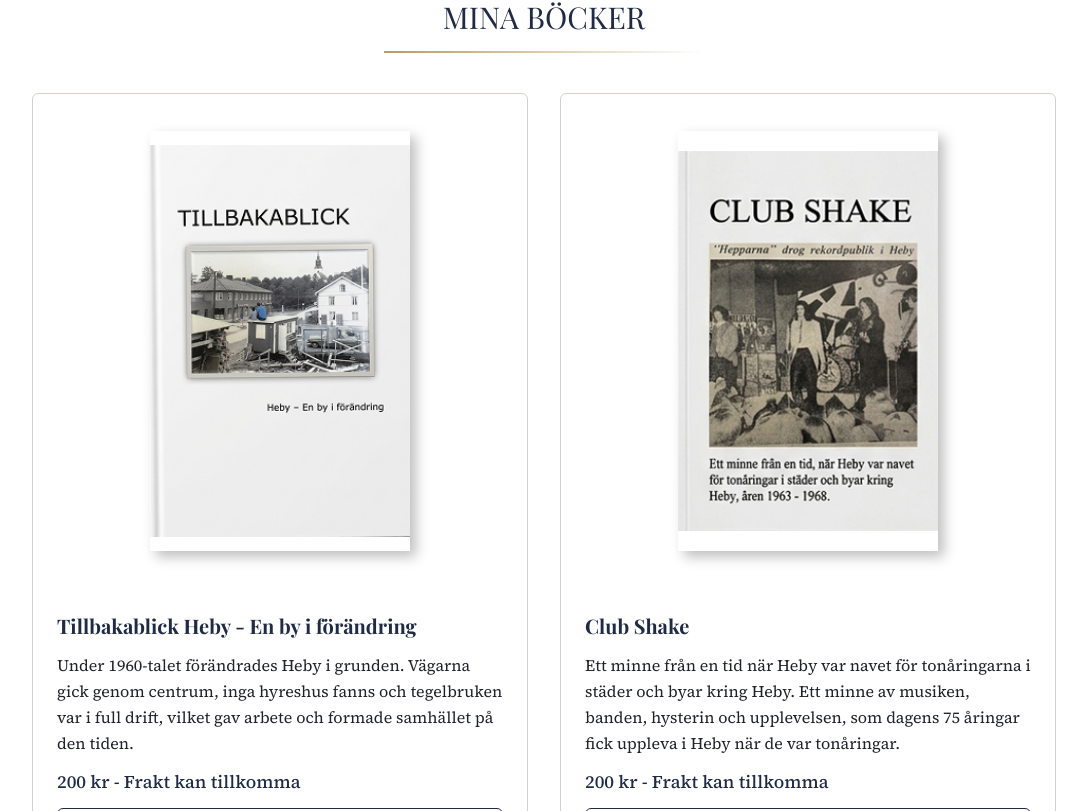
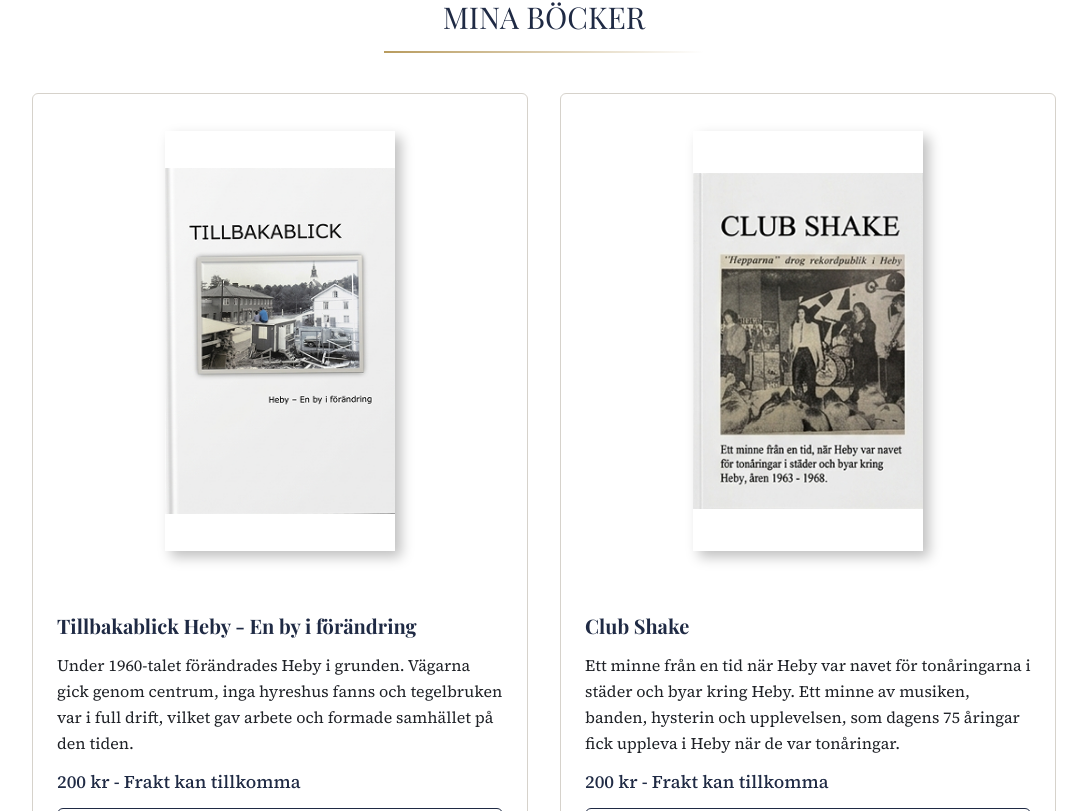
Before and after one commit to jennymakki/anderseklund, a Next.js app: page / in a window 1280 px wide. Shown: the part 1269-2080 px from the top of the page, without its empty margins (96-1183 px from the left). Built offline with nearby package versions, Linux system fonts and the light colour scheme; a web font is replaced by a local one.

Commit message:
changed img height

```diff
--- a/app/components/ui/BookCard.tsx
+++ b/app/components/ui/BookCard.tsx
@@ -23,7 +23,7 @@ export function BookCard({ book, onSelectBook }: Props) {
     className="
       w-full
       h-full
-      max-w-[260px]
+      max-w-[230px]
       max-h-[420px]
       object-contain
       mx-auto
```
